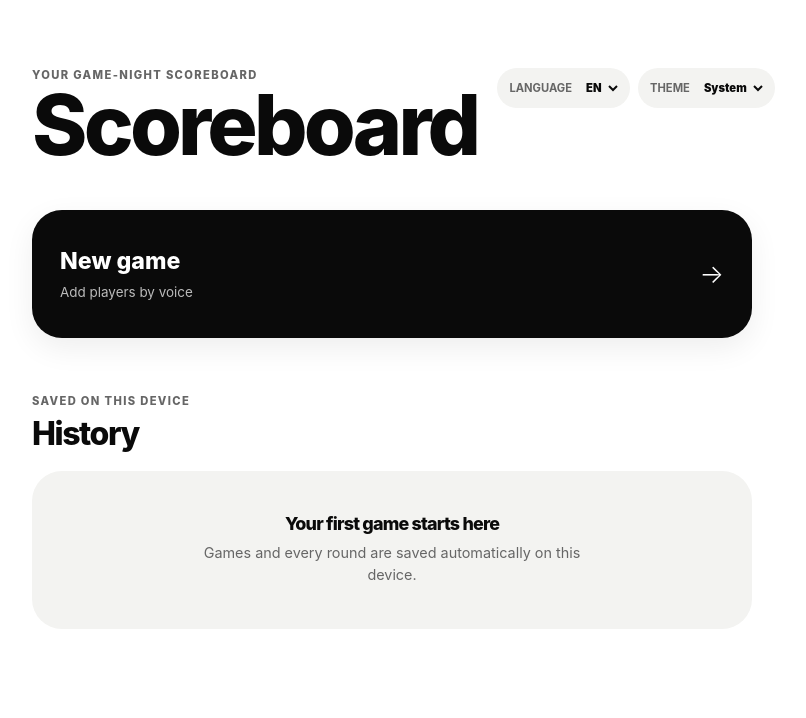
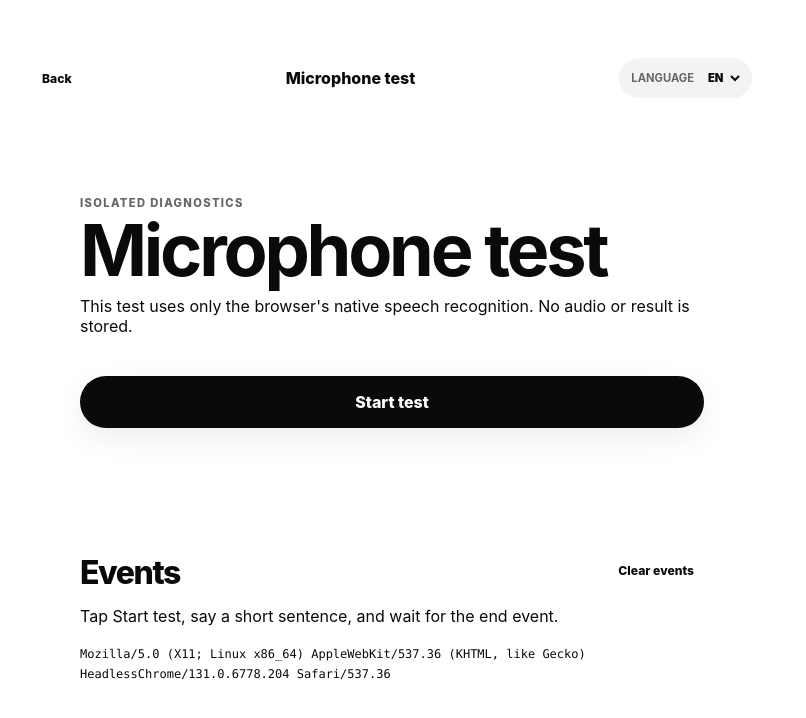
Before and after one commit to thiagoguardado/score-tracker, a React (Vite) app: page /#/voice-diagnostics in a window 1280 px wide. Before the commit this address led to /#/. Shown: the top 718 px of the page, without its empty margins (248-1054 px from the left). Built offline with nearby package versions, Linux system fonts and the light colour scheme.

Commit message:
Add signed numeric input and voice diagnostics

```diff
--- a/src/App.tsx
+++ b/src/App.tsx
@@ -3,6 +3,7 @@ import { AppProvider } from "./store";
 import HomePage from "./pages/HomePage";
 import NewGamePage from "./pages/NewGamePage";
 import GamePage from "./pages/GamePage";
+import VoiceDiagnosticsPage from "./pages/VoiceDiagnosticsPage";
 import { I18nProvider } from "./i18n";
 import { ThemeProvider } from "./theme";
 
@@ -16,6 +17,7 @@ export default function App() {
               <Route path="/" element={<HomePage />} />
               <Route path="/games/new" element={<NewGamePage />} />
               <Route path="/games/:gameId" element={<GamePage />} />
+              <Route path="/voice-diagnostics" element={<VoiceDiagnosticsPage />} />
               <Route path="*" element={<Navigate to="/" replace />} />
             </Routes>
           </HashRouter>
--- a/src/i18n.tsx
+++ b/src/i18n.tsx
@@ -126,6 +126,7 @@ const englishMessages = {
     editRound: "Edit round",
     manualEntry: "Manual entry",
     confirmRound: "Confirm round",
+    toggleScoreSign: (name: string) => `Toggle sign for ${name}'s score`,
     resultCopied: "Result copied",
     shareFailed: "Could not share the result",
     commandHelpTitle: "Try saying",
@@ -229,7 +230,7 @@ const portugueseMessages: Messages = {
     newPlayer: "Novo jogador", addPlayer: "Adicionar", shareResult: "Compartilhar resultado", stopEditing: "Encerrar edição", editResult: "Editar resultado",
     talkToScoreboard: "Falar com o placar", sayNamesAndScores: "Diga os nomes e os pontos", voiceUnavailable: "Voz indisponível neste navegador", startVoice: "Iniciar", stopVoice: "Parar", type: "Digitar",
     navigation: "Navegação do jogo", finish: "Finalizar", finishConfirm: "Finalizar o jogo e congelar o resultado?", addRound: "Adicionar rodada", editRound: "Editar rodada",
-    manualEntry: "Entrada manual", confirmRound: "Confirmar rodada", resultCopied: "Resultado copiado", shareFailed: "Não foi possível compartilhar",
+    manualEntry: "Entrada manual", confirmRound: "Confirmar rodada", toggleScoreSign: (name) => `Alternar o sinal da pontuação de ${name}`, resultCopied: "Resultado copiado", shareFailed: "Não foi possível compartilhar",
     commandHelpTitle: "Experimente dizer", commandHelp: "“Alex 10, Sam 7” · “ranking” · “repetir última rodada” · “desfazer última rodada” · “finalizar jogo”",
   },
   voice: {
--- a/src/pages/GamePage.tsx
+++ b/src/pages/GamePage.tsx
@@ -68,10 +68,12 @@ function ScoreForm({ game, initial, title, onSave, onClose }: {
         </div>
         <div className="score-fields">
           {game.players.map((player) => (
-            <label className="score-field" key={player.id}>
+            <div className="score-field" key={player.id}>
               <span>{player.name}</span>
+              <span className="score-input-control">
                 <input
-                inputMode="text"
+                  aria-label={player.name}
+                  inputMode="numeric"
                   type="text"
                   pattern="-?[0-9]*"
                   autoComplete="off"
@@ -82,7 +84,18 @@ function ScoreForm({ game, initial, title, onSave, onClose }: {
                     if (/^-?\d*$/.test(value)) setScoreInputs((current) => ({ ...current, [player.id]: value }));
                   }}
                 />
-            </label>
+                <button
+                  className="score-sign-button"
+                  type="button"
+                  aria-label={messages.game.toggleScoreSign(player.name)}
+                  onClick={() => setScoreInputs((current) => {
+                    const value = current[player.id] ?? "0";
+                    const next = value.startsWith("-") ? value.slice(1) || "0" : value === "0" ? "-" : `-${value}`;
+                    return { ...current, [player.id]: next };
+                  })}
+                >+/−</button>
+              </span>
+            </div>
           ))}
         </div>
         <button className="primary-button" disabled={!scoresAreValid} onClick={save}>{messages.game.confirmRound}</button>
--- /dev/null
+++ b/src/pages/VoiceDiagnosticsPage.tsx
@@ -0,0 +1,132 @@
+import { useEffect, useRef, useState } from "react";
+import { useNavigate } from "react-router-dom";
+import { LanguageSelect } from "../components/LanguageSelect";
+import { useI18n } from "../i18n";
+
+type DiagnosticEntry = {
+  id: number;
+  elapsed: number;
+  event: string;
+  detail?: string;
+};
+
+export default function VoiceDiagnosticsPage() {
+  const navigate = useNavigate();
+  const { locale } = useI18n();
+  const [entries, setEntries] = useState<DiagnosticEntry[]>([]);
+  const [running, setRunning] = useState(false);
+  const recognitionRef = useRef<SpeechRecognition | null>(null);
+  const attemptRef = useRef(0);
+  const copy = locale === "pt-BR" ? {
+    back: "Voltar",
+    eyebrow: "Diagnóstico isolado",
+    title: "Teste do microfone",
+    description: "Este teste usa somente o reconhecimento nativo do navegador. Nenhum áudio ou resultado é armazenado.",
+    start: "Iniciar teste",
+    stop: "Parar teste",
+    clear: "Limpar eventos",
+    unavailable: "O navegador não expõe o reconhecimento de voz.",
+    empty: "Toque em Iniciar teste, fale uma frase curta e aguarde o evento end.",
+  } : {
+    back: "Back",
+    eyebrow: "Isolated diagnostics",
+    title: "Microphone test",
+    description: "This test uses only the browser's native speech recognition. No audio or result is stored.",
+    start: "Start test",
+    stop: "Stop test",
+    clear: "Clear events",
+    unavailable: "This browser does not expose speech recognition.",
+    empty: "Tap Start test, say a short sentence, and wait for the end event.",
+  };
+
+  useEffect(() => () => recognitionRef.current?.abort(), []);
+
+  const start = () => {
+    if (recognitionRef.current) {
+      recognitionRef.current.abort();
+      return;
+    }
+
+    const Recognition = window.SpeechRecognition ?? window.webkitSpeechRecognition;
+    if (!Recognition) return;
+
+    const attempt = ++attemptRef.current;
+    const startedAt = performance.now();
+    const recognition = new Recognition();
+    recognitionRef.current = recognition;
+    recognition.lang = locale === "pt-BR" ? "pt-BR" : "en-US";
+    recognition.continuous = false;
+    recognition.interimResults = false;
+    recognition.maxAlternatives = 5;
+
+    const record = (event: string, detail?: string) => {
+      setEntries((current) => [...current, {
+        id: current.length + 1,
+        elapsed: Math.round(performance.now() - startedAt),
+        event: `#${attempt} ${event}`,
+        detail,
+      }]);
+    };
+
+    ["start", "audiostart", "soundstart", "speechstart", "speechend", "soundend", "audioend"].forEach((eventName) => {
+      recognition.addEventListener(eventName, () => record(eventName));
+    });
+    recognition.addEventListener("result", (event) => {
+      const result = (event as SpeechRecognitionEvent).results[(event as SpeechRecognitionEvent).resultIndex];
+      record("result", result?.[0]?.transcript ?? "");
+    });
+    recognition.addEventListener("error", (event) => {
+      const error = event as SpeechRecognitionErrorEvent;
+      record("error", `${error.error}${error.message ? `: ${error.message}` : ""}`);
+    });
+    recognition.addEventListener("end", () => {
+      record("end");
+      if (recognitionRef.current === recognition) recognitionRef.current = null;
+      setRunning(false);
+    });
+
+    setRunning(true);
+    record("constructed");
+    try {
+      recognition.start();
+      record("start() returned");
+    } catch (error) {
+      record("start() threw", error instanceof Error ? error.message : String(error));
+      recognitionRef.current = null;
+      setRunning(false);
+    }
+  };
+
+  const supported = Boolean(window.SpeechRecognition ?? window.webkitSpeechRecognition);
+
+  return (
+    <main className="page diagnostics-page">
+      <header className="topbar">
+        <button className="text-action" onClick={() => navigate(-1)}>{copy.back}</button>
+        <span>{copy.title}</span>
+        <LanguageSelect />
+      </header>
+      <section className="diagnostics-hero">
+        <p className="eyebrow">{copy.eyebrow}</p>
+        <h1>{copy.title}</h1>
+        <p>{copy.description}</p>
+        <button className={`primary-button ${running ? "active" : ""}`} disabled={!supported} onClick={start}>{running ? copy.stop : copy.start}</button>
+        {!supported && <div className="form-error">{copy.unavailable}</div>}
+      </section>
+      <section className="diagnostics-events">
+        <div className="section-heading compact">
+          <h2>Events</h2>
+          <button className="text-action" onClick={() => setEntries([])}>{copy.clear}</button>
+        </div>
+        {entries.length === 0 ? <p>{copy.empty}</p> : <ol>
+          {entries.map((entry) => <li key={entry.id}>
+            <time>{entry.elapsed} ms</time>
+            <strong>{entry.event}</strong>
+            {entry.detail && <span>{entry.detail}</span>}
+          </li>)}
+        </ol>}
+        <small>{navigator.userAgent}</small>
+      </section>
+    </main>
+  );
+}
--- a/src/styles.css
+++ b/src/styles.css
@@ -283,8 +283,19 @@ input { min-width: 0; min-height: 52px; padding: 0 16px; border: 0; border-radiu
 .sheet-header { display: flex; align-items: center; justify-content: space-between; }
 .sheet-header h2 { margin: 0; }
 .score-fields { display: grid; gap: 9px; margin: 22px 0; }
-.score-field { display: grid; grid-template-columns: 1fr 100px; align-items: center; gap: 14px; padding: 10px 0 10px 14px; border-bottom: 1px solid var(--line); font-weight: 800; }
-.score-field input { min-height: 45px; text-align: right; font-size: 1.15rem; font-weight: 900; }
+.score-field { display: grid; grid-template-columns: 1fr 142px; align-items: center; gap: 14px; padding: 10px 0 10px 14px; border-bottom: 1px solid var(--line); font-weight: 800; }
+.score-input-control { display: grid; grid-template-columns: minmax(0, 1fr) 44px; gap: 7px; }
+.score-field input { width: 100%; min-height: 45px; text-align: right; font-size: 1.15rem; font-weight: 900; }
+.score-sign-button { min-height: 45px; border: 1px solid var(--line); border-radius: var(--radius-small); background: var(--surface-muted); color: var(--ink); font-weight: 900; }
+
+.diagnostics-page { max-width: 760px; }
+.diagnostics-hero, .diagnostics-events { margin-top: 24px; padding: clamp(24px, 6vw, 48px); border-radius: var(--radius-large); background: var(--surface); box-shadow: var(--shadow-soft); }
+.diagnostics-hero h1 { margin: 6px 0 12px; font-size: clamp(2.2rem, 10vw, 4.5rem); line-height: 0.95; }
+.diagnostics-hero .primary-button { margin-top: 24px; }
+.diagnostics-events ol { display: grid; gap: 8px; margin: 20px 0; padding: 0; list-style: none; }
+.diagnostics-events li { display: grid; grid-template-columns: 74px minmax(120px, auto) 1fr; gap: 12px; align-items: baseline; padding: 10px 0; border-bottom: 1px solid var(--line); }
+.diagnostics-events time, .diagnostics-events small { color: var(--ink-muted); font-family: ui-monospace, SFMono-Regular, Consolas, monospace; font-size: 0.75rem; }
+.diagnostics-events li span { overflow-wrap: anywhere; }
 .toast { position: fixed; z-index: 70; bottom: calc(104px + env(safe-area-inset-bottom)); left: 50%; padding: 13px 20px; border: 0; border-radius: var(--radius-pill); color: #ffffff; background: #0a0a0a; box-shadow: var(--floating-shadow); font-size: 0.82rem; font-weight: 900; transform: translateX(-50%); }
 
 @media (min-width: 760px) {
```
Also changed, not shown: 1 other file (tests, documents, lock files or other folders). Lines whose indentation alone changed are shown as unchanged.
